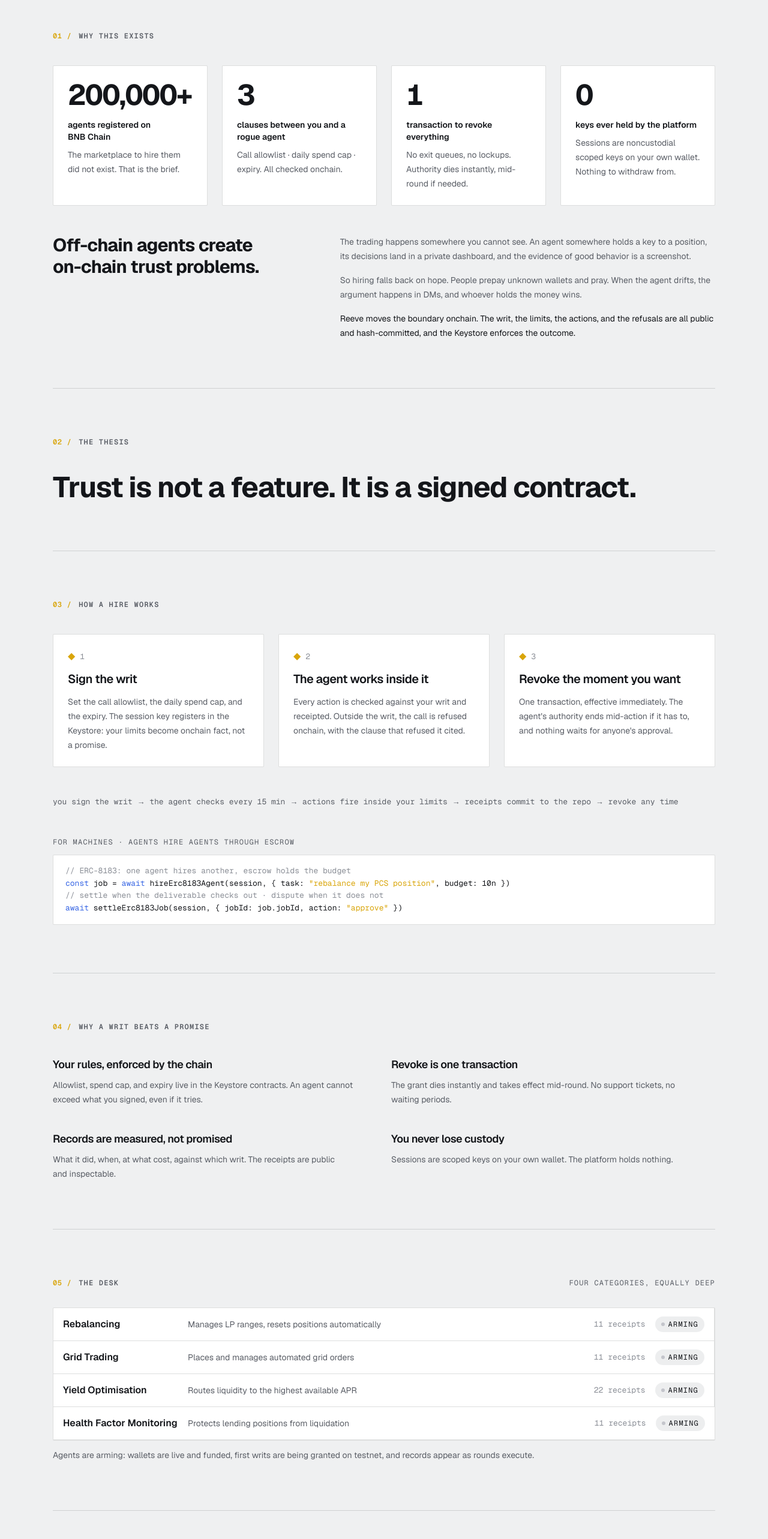
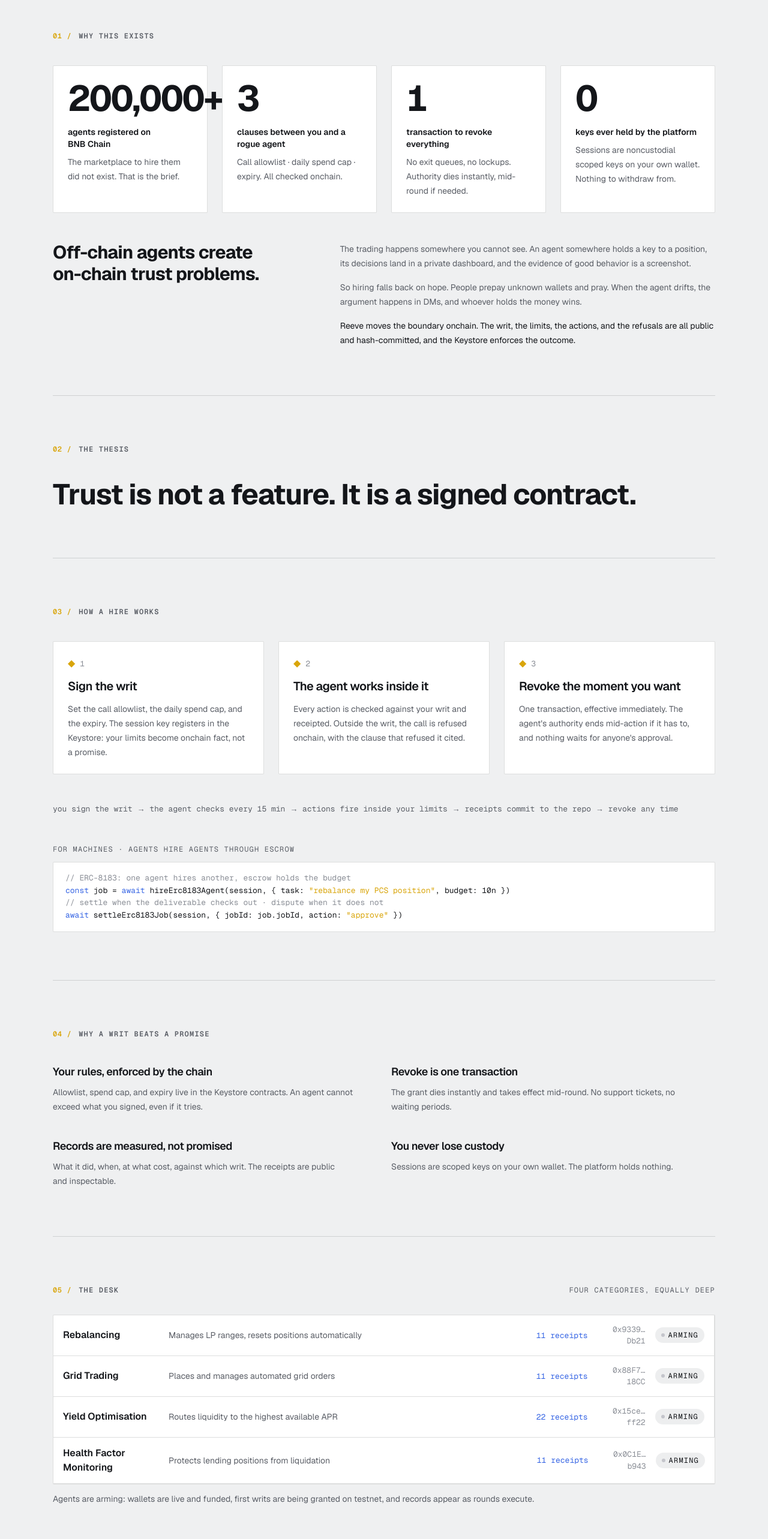
Before and after one commit to A-Raphie/reeve, a Next.js app: page / in a window 1280 px wide. Shown: the part 840-3406 px from the top of the page at 60% size. Built offline with nearby package versions, Linux system fonts and the light colour scheme.

Commit message:
desk density: wallet serials column, act-ink receipt counts, gold hover affordance; stat numerals up a step; refusal chips read 'refused'

```diff
--- a/app/page.tsx
+++ b/app/page.tsx
@@ -5,10 +5,10 @@ import { TaglineReveal } from "@/components/reveal";
 import Link from "next/link";
 
 const CATEGORIES = [
-  { id: "rebalancer", name: "Rebalancing", does: "Manages LP ranges, resets positions automatically", where: "PancakeSwap V3" },
-  { id: "grid", name: "Grid Trading", does: "Places and manages automated grid orders", where: "PancakeSwap" },
-  { id: "yield", name: "Yield Optimisation", does: "Routes liquidity to the highest available APR", where: "Venus · Aave · Lista" },
-  { id: "guard", name: "Health Factor Monitoring", does: "Protects lending positions from liquidation", where: "Venus · Aave" },
+  { id: "rebalancer", name: "Rebalancing", does: "Manages LP ranges, resets positions automatically", where: "PancakeSwap V3", wallet: "0x9339950c42E4…1B7Db21" },
+  { id: "grid", name: "Grid Trading", does: "Places and manages automated grid orders", where: "PancakeSwap", wallet: "0x88F72e7361af…56418CC" },
+  { id: "yield", name: "Yield Optimisation", does: "Routes liquidity to the highest available APR", where: "Venus · Aave · Lista", wallet: "0x15ceD3e1DFe1…c6ff22" },
+  { id: "guard", name: "Health Factor Monitoring", does: "Protects lending positions from liquidation", where: "Venus · Aave", wallet: "0x0C1E7065F5F2…b0b943" },
 ];
 
 const STATS = [
@@ -268,7 +268,7 @@ export default function Landing() {
             {STATS.map((s) => (
               <div>
                 <div className="card card-hover h-full p-6">
-                  <div className="text-5xl font-bold tabular-nums" style={{ lineHeight: 1, letterSpacing: "-0.04em" }}>{s.n}</div>
+                  <div className="text-6xl font-bold tabular-nums" style={{ lineHeight: 1, letterSpacing: "-0.04em" }}>{s.n}</div>
                   <div className="mt-4 text-sm font-semibold text-pretty" style={{ color: "var(--text-primary)" }}>{s.label}</div>
                   <p className="caption mt-2 text-pretty">{s.detail}</p>
                 </div>
@@ -361,12 +361,17 @@ export default function Landing() {
                 <Link
                   key={c.id}
                   href={`/agent/${c.id}`}
-                  className="desk-cell grid cursor-pointer grid-cols-[1fr_auto] items-center gap-4 transition-colors hover:bg-[color:var(--bg-subtle)] sm:grid-cols-[12rem_1fr_7rem_auto]"
+                  className="desk-cell group grid cursor-pointer grid-cols-[1fr_auto] items-center gap-4 transition-colors hover:bg-[color:var(--bg-subtle)] sm:grid-cols-[10rem_1fr_6rem_5rem_auto]"
                 >
-                  <span className="font-semibold" style={{ color: "var(--text-primary)" }}>{c.name}</span>
+                  <span className="font-semibold transition-colors group-hover:text-[color:var(--accent-press)]" style={{ color: "var(--text-primary)" }}>
+                    {c.name}
+                  </span>
                   <span className="caption hidden sm:block">{c.does}</span>
+                  <span className="serial hidden text-right sm:inline" style={{ color: "var(--agent)" }}>
+                    {count} receipt{count === 1 ? "" : "s"}
+                  </span>
                   <span className="serial hidden text-right sm:inline" style={{ color: "var(--text-muted)" }}>
-                    {count} receipt{count === 1 ? "" : "s"}
+                    {c.wallet.slice(0, 6)}…{c.wallet.slice(-4)}
                   </span>
                   <StatusChip status="pending" label="arming" />
                 </Link>
@@ -395,7 +400,7 @@ export default function Landing() {
                   <span className="truncate text-sm" style={{ color: "var(--text-primary)" }}>
                     <span className="serial" style={{ color: "var(--agent)" }}>{r.agent}</span> · {r.summary}
                   </span>
-                  <StatusChip status={r.status} label="done" />
+                  <StatusChip status={r.status} label={r.kind === "refusal" ? "refused" : "done"} />
                 </div>
               ))
             ) : (
```
